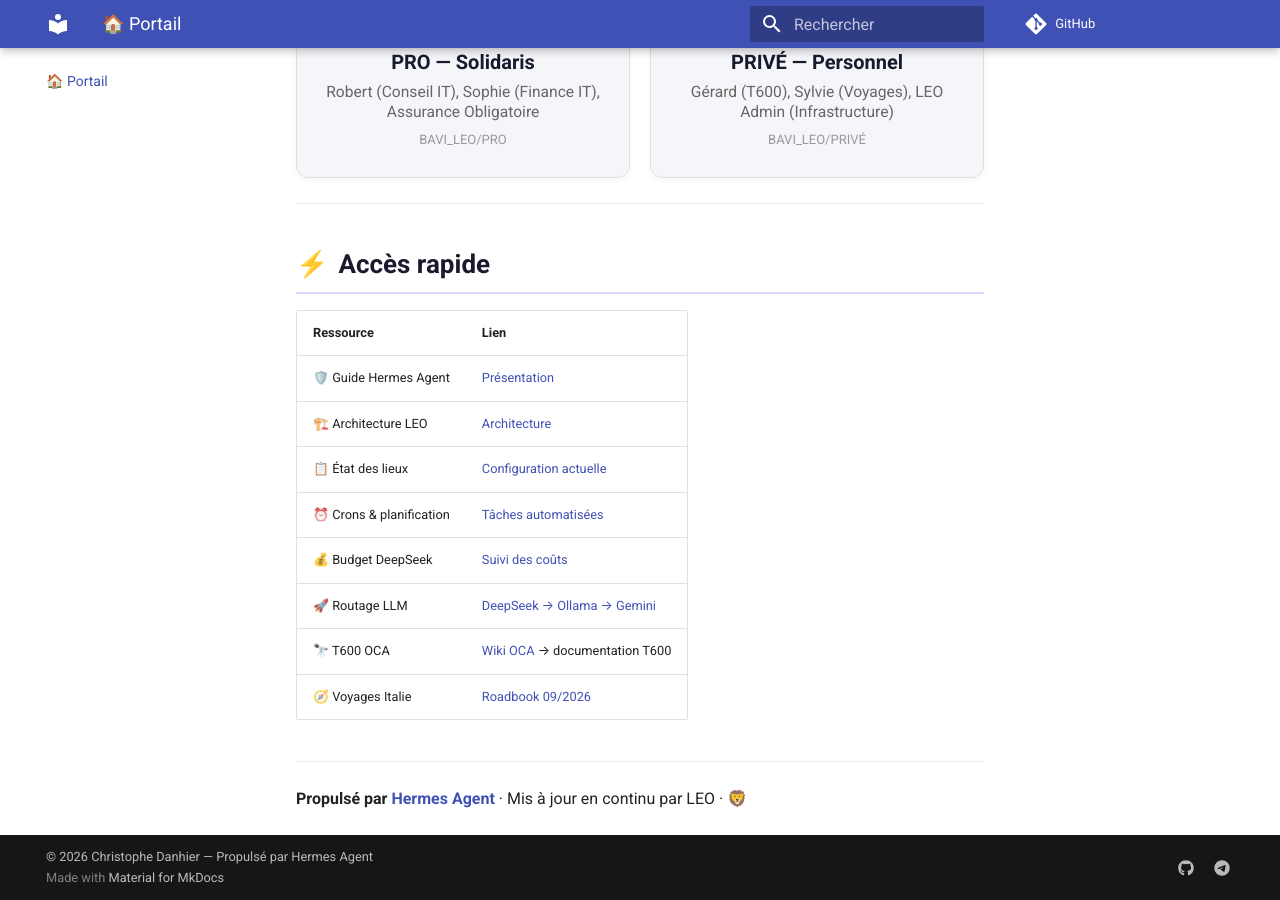
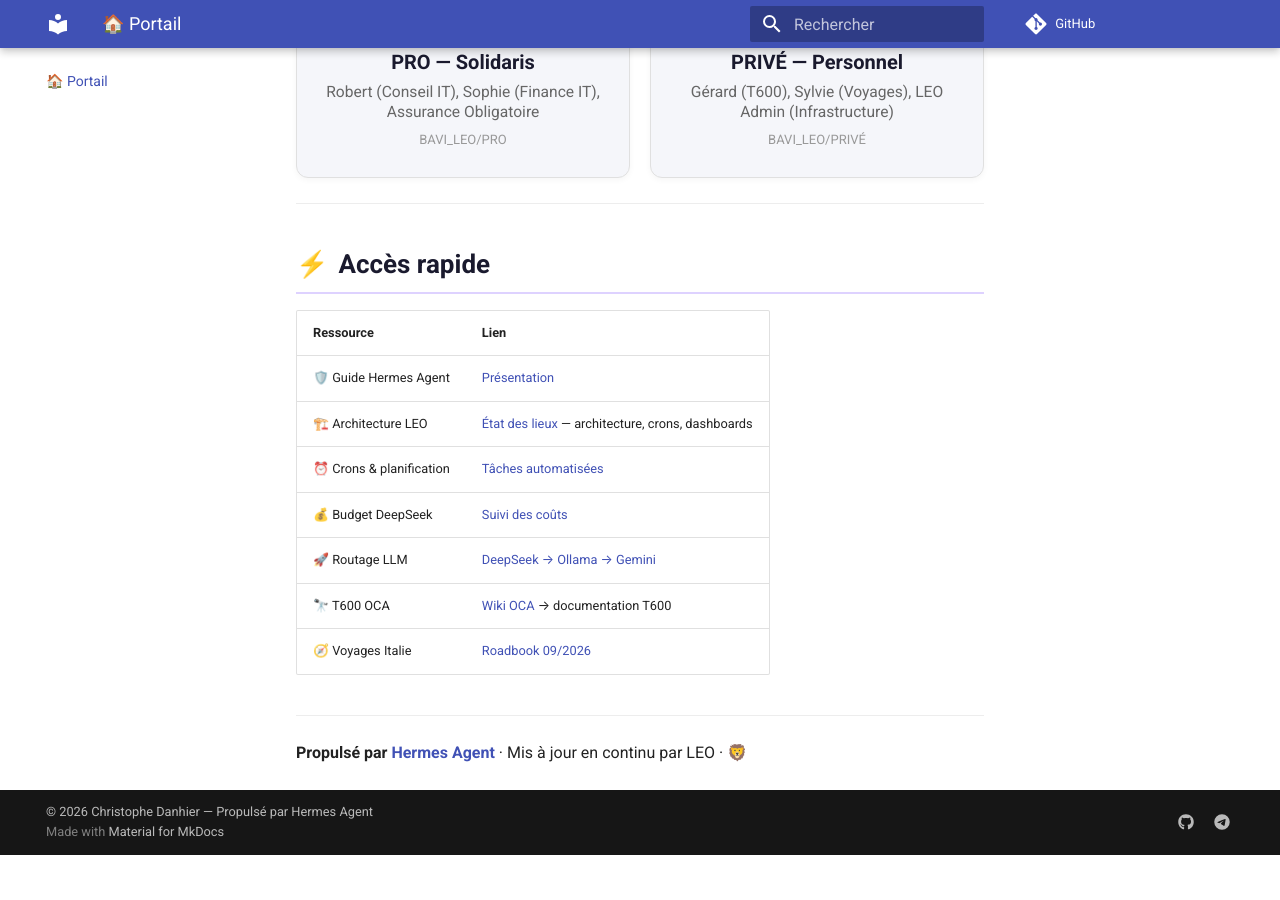
Before and after one commit to christophedanhier-hash/hermes-wiki, an MkDocs documentation site: the page built from docs/index.md, in a window 1280 px wide and 900 px high, scrolled down 2607 px. Built offline with MkDocs 1.6.1 and Material for MkDocs 9.7.7, drawn with Linux system fonts in a browser that asks for light colours; comment, search, counter and statistics services are not loaded; after the commit the page ends 3462 px from its top, so only the background shows below that.

Commit message:
fix: correct dead links (architecture.md → etat-des-lieux.md)

```diff
--- a/docs/index.md
+++ b/docs/index.md
@@ -187,7 +187,7 @@
 
 <div class="portail-grid">
 
-<a href="./hermes/leo-architecture.md" class="portail-card">
+<a href="./hermes/etat-des-lieux.md" class="portail-card">
     <div class="icon">🦁</div>
     <div class="title">LEO — Agent principal</div>
     <div class="desc">Votre majordome IA : conversation, actions, crons, monitoring, bureaux virtuels</div>
@@ -230,8 +230,7 @@
 | Ressource | Lien |
 |-----------|------|
 | 🛡️ Guide Hermes Agent | [Présentation](hermes/index.md) |
-| 🏗️ Architecture LEO | [Architecture](hermes/architecture.md) |
-| 📋 État des lieux | [Configuration actuelle](hermes/etat-des-lieux.md) |
+| 🏗️ Architecture LEO | [État des lieux](hermes/etat-des-lieux.md) — architecture, crons, dashboards |
 | ⏰ Crons & planification | [Tâches automatisées](hermes/utilisation/crons.md) |
 | 💰 Budget DeepSeek | [Suivi des coûts](./hermes/utilisation/dashboards.md) |
 | 🚀 Routage LLM | [DeepSeek → Ollama → Gemini](./hermes/configuration/providers.md) |
```
